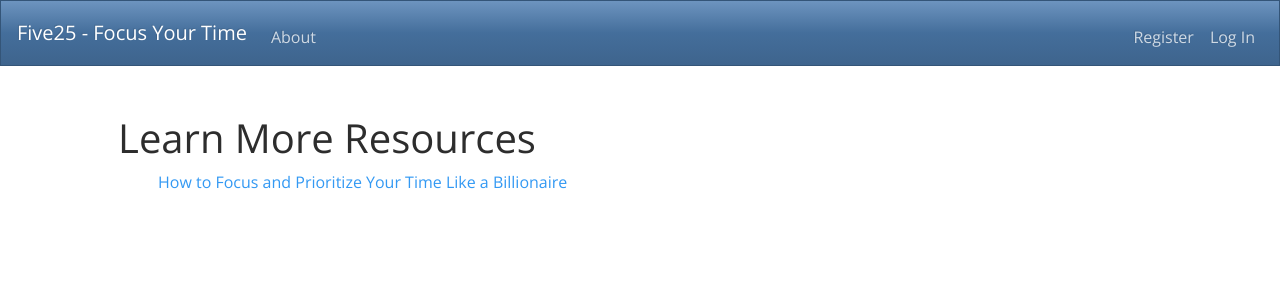
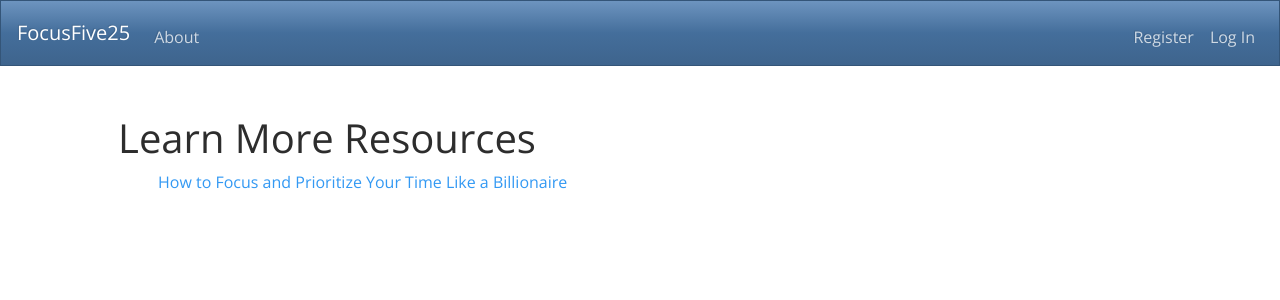
Before and after one commit to alecoad/final-project, a Flask app: page /about in a window 1280 px wide. Shown: the top 300 px of the page. Run offline with Flask 2, Linux system fonts and the light colour scheme; some libraries are stand-ins or nearby versions; some web fonts are replaced.

Commit message:
Change navbar brand

```diff
--- a/five25/templates/layout.html
+++ b/five25/templates/layout.html
@@ -28,7 +28,7 @@
 
   <body>
     <nav class="navbar navbar-expand-md navbar-dark bg-primary">
-      <a class="navbar-brand" href="/"><span>Five25</span> - Focus Your Time</a>
+      <a class="navbar-brand" href="/"><span>Focus</span>Five25</a>
       <button aria-controls="navbar" aria-expanded="false" aria-label="Toggle navigation" class="navbar-toggler" data-target="#navbar" data-toggle="collapse" type="button">
         <span class="navbar-toggler-icon"></span>
       </button>
```
